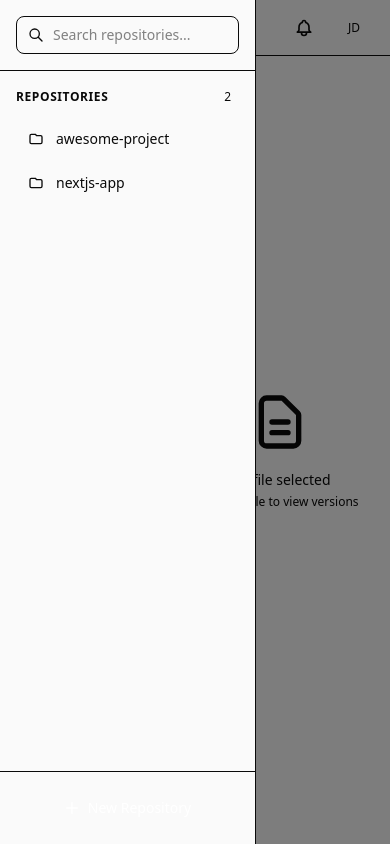
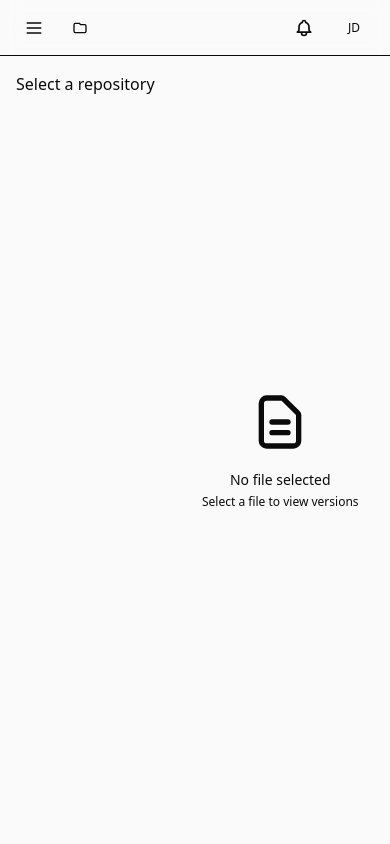
Before and after one commit to trulyPranav/GitLite-VCS, a Next.js app: page /dashboard in a window 390 px wide. Built offline with nearby package versions, Linux system fonts and the light colour scheme.

Commit message:
sidebar responsiveness basic

```diff
--- a/app/dashboard/page.jsx
+++ b/app/dashboard/page.jsx
@@ -9,11 +9,12 @@ import Header from '@/components/Layout/Header';
 export default function DashboardPage() {
   const [selectedRepoId, setSelectedRepoId] = useState(null);
   const [selectedFileId, setSelectedFileId] = useState(null);
-  const [isSidebarOpen, setIsSidebarOpen] = useState(true);
+  const [isSidebarOpen, setIsSidebarOpen] = useState(false);
 
   const handleSelectRepo = (repoId) => {
     setSelectedRepoId(repoId);
     setSelectedFileId(null);
+    setIsSidebarOpen(false);
   };
 
   const handleSelectFile = (fileId) => {
@@ -28,7 +29,7 @@ export default function DashboardPage() {
   return (
     <div className="h-screen flex flex-col bg-background">
       <Header
-        onToggleSidebar={() => setIsSidebarOpen(!isSidebarOpen)}
+        onToggleSidebar={() => setIsSidebarOpen((prev) => !prev)}
         isSidebarOpen={isSidebarOpen}
       />
 
@@ -37,6 +38,7 @@ export default function DashboardPage() {
           selectedRepoId={selectedRepoId}
           onSelectRepo={handleSelectRepo}
           isOpen={isSidebarOpen}
+          onClose={() => setIsSidebarOpen(false)}
         />
 
         <div className="flex-1 flex overflow-hidden">
--- a/app/globals.css
+++ b/app/globals.css
@@ -13,7 +13,7 @@
   --success: #10b981;
 }
 
-@theme inline {
+:root[data-theme="inline"] {
   --color-background: var(--background);
   --color-foreground: var(--foreground);
   --font-sans: var(--font-geist-sans);
--- a/components/Layout/Header.jsx
+++ b/components/Layout/Header.jsx
@@ -21,19 +21,19 @@ export default function Header({ onToggleSidebar, isSidebarOpen }) {
             </svg>
           </div>
           <h1 className="text-base font-semibold text-foreground hidden sm:block">
-            Version Control
+            GitLite VCS
           </h1>
         </div>
       </div>
 
       <div className="flex items-center gap-3">
-        <button className="p-2 rounded-lg hover:bg-muted transition-colors hidden sm:block">
+        <button className="p-2 rounded-lg hover:bg-muted transition-colors hidden sm:block" aria-label="Search">
           <svg className="w-5 h-5 text-muted-foreground" fill="none" viewBox="0 0 24 24" stroke="currentColor">
             <path strokeLinecap="round" strokeLinejoin="round" strokeWidth={2} d="M21 21l-6-6m2-5a7 7 0 11-14 0 7 7 0 0114 0z" />
           </svg>
         </button>
 
-        <button className="p-2 rounded-lg hover:bg-muted transition-colors relative">
+        <button className="p-2 rounded-lg hover:bg-muted transition-colors relative" aria-label="Notifications">
           <svg className="w-5 h-5 text-muted-foreground" fill="none" viewBox="0 0 24 24" stroke="currentColor">
             <path strokeLinecap="round" strokeLinejoin="round" strokeWidth={2} d="M15 17h5l-1.405-1.405A2.032 2.032 0 0118 14.158V11a6.002 6.002 0 00-4-5.659V5a2 2 0 10-4 0v.341C7.67 6.165 6 8.388 6 11v3.159c0 .538-.214 1.055-.595 1.436L4 17h5m6 0v1a3 3 0 11-6 0v-1m6 0H9" />
           </svg>
@@ -42,7 +42,7 @@ export default function Header({ onToggleSidebar, isSidebarOpen }) {
 
         <div className="h-8 w-px bg-border hidden sm:block"></div>
 
-        <button className="flex items-center gap-2 p-1.5 rounded-lg hover:bg-muted transition-colors">
+        <button className="flex items-center gap-2 p-1.5 rounded-lg hover:bg-muted transition-colors" aria-label="User menu">
           <div className="w-7 h-7 rounded-full bg-accent/20 flex items-center justify-center">
             <span className="text-xs font-medium text-accent">JD</span>
           </div>
--- a/components/Sidebar/Sidebar.jsx
+++ b/components/Sidebar/Sidebar.jsx
@@ -3,7 +3,7 @@
 import { useEffect, useState } from 'react';
 import { fetchRepos } from '@/lib/api';
 
-export default function Sidebar({ selectedRepoId, onSelectRepo, isOpen }) {
+export default function Sidebar({ selectedRepoId, onSelectRepo, isOpen, onClose }) {
   const [repos, setRepos] = useState([]);
   const [isLoading, setIsLoading] = useState(true);
   const [searchQuery, setSearchQuery] = useState('');
@@ -21,21 +21,18 @@ export default function Sidebar({ selectedRepoId, onSelectRepo, isOpen }) {
 
   return (
     <>
-      {/* Mobile overlay */}
       {isOpen && (
         <div
           className="fixed inset-0 bg-black/50 z-40 lg:hidden"
-          onClick={() => {}}
+          onClick={onClose}
         />
       )}
 
-      {/* Sidebar */}
       <aside
         className={`
-          fixed lg:relative inset-y-0 left-0 z-50 lg:z-0
-          w-64 bg-background border-r border-border
-          transform transition-transform duration-200 ease-in-out
-          lg:translate-x-0
+          fixed inset-y-0 left-0 z-50 lg:static lg:translate-x-0
+          w-64 bg-white dark:bg-zinc-900 border-r border-zinc-200 dark:border-zinc-800
+          transform transition-transform duration-300 ease-in-out
           ${isOpen ? 'translate-x-0' : '-translate-x-full'}
           flex flex-col
         `}
@@ -44,13 +41,13 @@ export default function Sidebar({ selectedRepoId, onSelectRepo, isOpen }) {
           <div className="relative">
             <input
               type="text"
-              placeholder="Search repositories..."
+              placeholder="Search..."
               value={searchQuery}
               onChange={(e) => setSearchQuery(e.target.value)}
-              className="w-full pl-9 pr-3 py-2 text-sm border border-border rounded-lg bg-muted/50 focus:outline-none focus:ring-2 focus:ring-accent focus:border-transparent transition-all"
+              className="w-full pl-9 pr-3 py-2 text-sm border border-border rounded-md bg-zinc-100 dark:bg-zinc-800 text-foreground focus:outline-none focus:ring-2 focus:ring-accent transition"
             />
             <svg
-              className="absolute left-3 top-1/2 -translate-y-1/2 w-4 h-4 text-muted-foreground"
+              className="absolute left-3 top-1/2 -translate-y-1/2 w-4 h-4 text-zinc-400"
               fill="none"
               viewBox="0 0 24 24"
               stroke="currentColor"
@@ -61,8 +58,8 @@ export default function Sidebar({ selectedRepoId, onSelectRepo, isOpen }) {
         </div>
 
         <div className="flex-1 overflow-y-auto p-4">
-          <div className="flex items-center justify-between mb-3">
-            <h2 className="text-xs font-semibold text-muted-foreground uppercase tracking-wider">
+          <div className="flex items-center justify-between mb-2">
+            <h2 className="text-xs font-semibold text-muted-foreground uppercase tracking-wide">
               Repositories
             </h2>
             <span className="text-xs text-muted-foreground bg-muted px-2 py-0.5 rounded-full">
@@ -72,36 +69,32 @@ export default function Sidebar({ selectedRepoId, onSelectRepo, isOpen }) {
 
           {isLoading ? (
             <div className="space-y-2">
-              {[1, 2, 3].map((i) => (
-                <div key={i} className="h-10 bg-muted/50 rounded-lg animate-pulse" />
+              {[1, 2, 3].map(i => (
+                <div key={i} className="h-8 bg-muted/40 rounded animate-pulse" />
               ))}
             </div>
           ) : filteredRepos.length === 0 ? (
-            <div className="text-center py-8">
-              <svg className="w-12 h-12 text-muted-foreground/30 mx-auto mb-3" fill="none" viewBox="0 0 24 24" stroke="currentColor">
-                <path strokeLinecap="round" strokeLinejoin="round" strokeWidth={2} d="M3 7v10a2 2 0 002 2h14a2 2 0 002-2V9a2 2 0 00-2-2h-6l-2-2H5a2 2 0 00-2 2z" />
-              </svg>
-              <p className="text-sm text-muted-foreground">No repositories found</p>
+            <div className="text-center py-8 text-muted-foreground text-sm">
+              No repositories found
             </div>
           ) : (
             <ul className="space-y-1">
-              {filteredRepos.map((repo) => (
+              {filteredRepos.map(repo => (
                 <li key={repo.id}>
                   <button
-                    onClick={() => onSelectRepo(repo.id)}
-                    className={`
-                      w-full text-left px-3 py-2.5 rounded-lg text-sm font-medium
-                      transition-all flex items-center gap-3 group
+                    onClick={() => {
+                      onSelectRepo(repo.id);
+                      onClose?.();
+                    }}
+                    className={`w-full text-left px-3 py-2 rounded-md text-sm flex items-center gap-2 transition
                       ${selectedRepoId === repo.id
-                        ? 'bg-accent text-white shadow-sm'
-                        : 'text-foreground hover:bg-muted'
+                        ? 'bg-accent text-white shadow'
+                        : 'hover:bg-zinc-100 dark:hover:bg-zinc-800 text-foreground'
                       }
                     `}
                   >
                     <svg
-                      className={`w-4 h-4 shrink-0 ${
-                        selectedRepoId === repo.id ? 'text-white' : 'text-muted-foreground'
-                      }`}
+                      className={`w-4 h-4 ${selectedRepoId === repo.id ? 'text-white' : 'text-zinc-400'}`}
                       fill="none"
                       viewBox="0 0 24 24"
                       stroke="currentColor"
@@ -110,9 +103,7 @@ export default function Sidebar({ selectedRepoId, onSelectRepo, isOpen }) {
                     </svg>
                     <span className="truncate">{repo.name}</span>
                     {repo.fileCount && (
-                      <span className={`ml-auto text-xs ${
-                        selectedRepoId === repo.id ? 'text-white/70' : 'text-muted-foreground'
-                      }`}>
+                      <span className="ml-auto text-xs text-muted-foreground">
                         {repo.fileCount}
                       </span>
                     )}
@@ -124,7 +115,7 @@ export default function Sidebar({ selectedRepoId, onSelectRepo, isOpen }) {
         </div>
 
         <div className="p-4 border-t border-border">
-          <button className="w-full py-2.5 px-4 bg-accent text-white rounded-lg text-sm font-medium hover:bg-accent-hover transition-all flex items-center justify-center gap-2 group">
+          <button className="w-full py-2 px-3 bg-accent text-white rounded-md text-sm hover:bg-accent-hover transition flex items-center justify-center gap-2">
             <svg className="w-4 h-4" fill="none" viewBox="0 0 24 24" stroke="currentColor">
               <path strokeLinecap="round" strokeLinejoin="round" strokeWidth={2} d="M12 4v16m8-8H4" />
             </svg>
```
